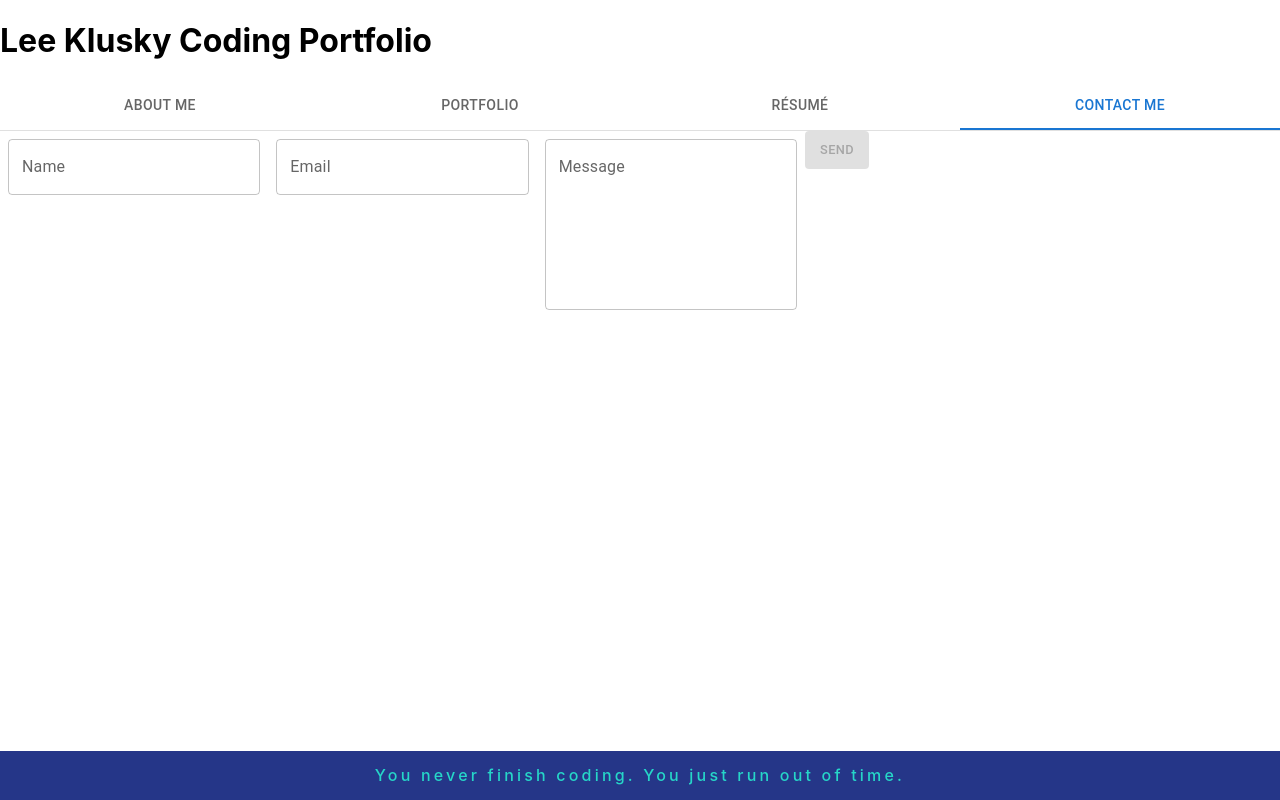
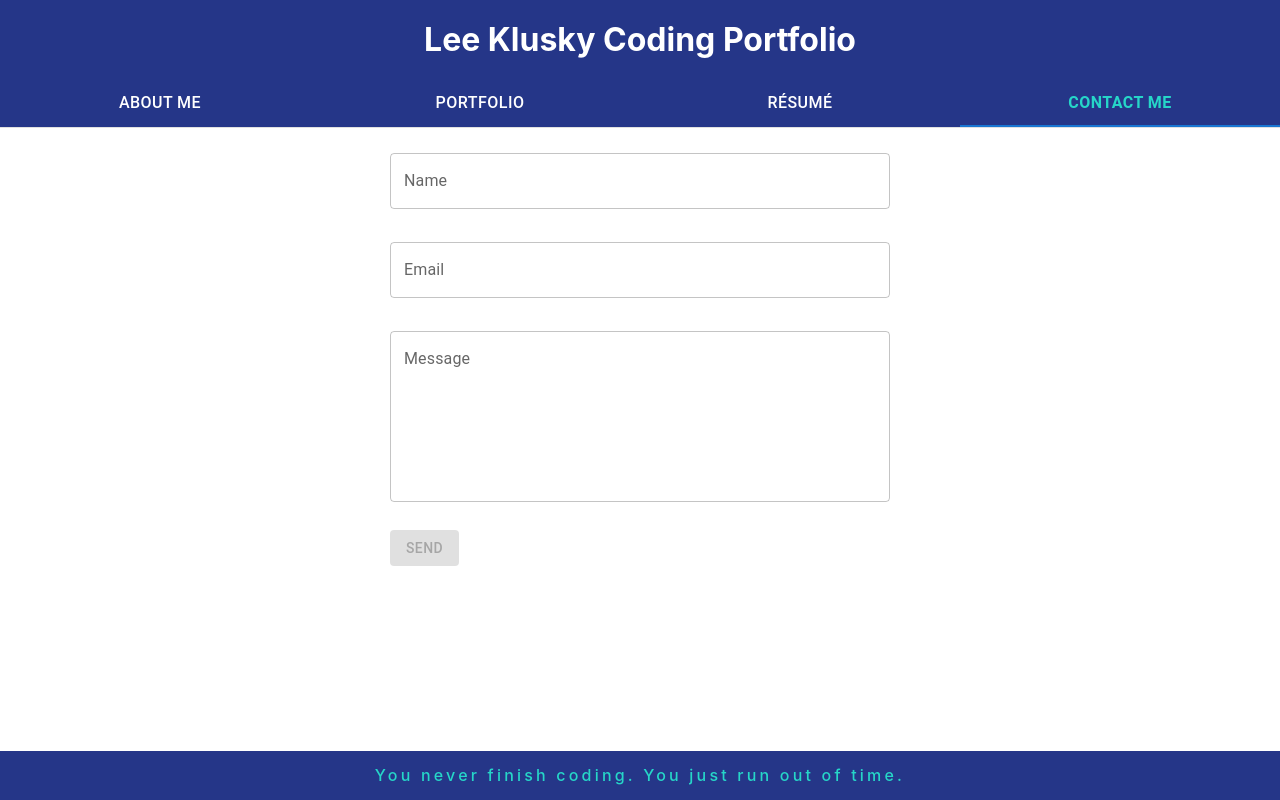
Before and after one commit to lkalliance/code-portfolio, a React (Create React App) app: page /contact in a window 1280 px wide. Built offline with nearby package versions, Linux system fonts and the light colour scheme; the HTML template or start-up script is replaced by a standard one.

Commit message:
Further styling broadly on page layout, and on contact form

```diff
--- a/src/App.css
+++ b/src/App.css
@@ -15,7 +15,29 @@ body {
   flex-grow: 1;
   position: relative;
   margin: 0;
-  padding-bottom: 50px;
+  padding-bottom: 80px;
+}
+
+h1 {
+  background-color: var(--primary);
+  color: white;
+  margin: 0;
+  text-align: center;
+  padding: 20px;
+}
+
+section {
+  margin: 20px auto;
+  padding: 0 20px;
+  max-width: 700px;
+}
+
+section#contact {
+  max-width: 500px;
+}
+
+.MuiTabs-root {
+  background-color: var(--primary);
 }
 
 #portfolio {
@@ -24,7 +46,6 @@ body {
   justify-content: center;
   align-items: start;
   flex-wrap: wrap;
-  margin: 0 auto;
 }
 
 #portfolio .techs {
@@ -42,8 +63,9 @@ body {
 }
 
 #portfolio .MuiPaper-root {
-  margin: 0 10px 20px;
+  margin: 0 auto 20px;
   background-color: var(--primary-light-bg);
+  max-width: 320px;
 }
 
 #portfolio .MuiCardHeader-root {
@@ -67,9 +89,29 @@ body {
   padding-top: 0;
 }
 
-button.MuiButtonBase-root {
-  font-size: 0.8em;
-  padding: 8px 0;
+#contact .MuiFormControl-root {
+  padding: 0;
+  width: 100%;
+  margin: 5px 0;
+}
+
+a.MuiButtonBase-root {
+  font-size: 1em;
+  padding: 0;
+  color: white;
+}
+
+a.MuiButtonBase-root.Mui-selected {
+  color: var(--secondary);
+  font-weight: 700;
+}
+
+img.headshot {
+  width: 100px;
+  float: left;
+  border: 3px solid black;
+  border-radius: 5px;
+  margin: 0 10px 10px 0;
 }
 
 footer {
--- a/src/components/About.tsx
+++ b/src/components/About.tsx
@@ -6,6 +6,7 @@ interface aboutProps {
 function About({ paragraphs, title }: aboutProps) {
   return (
     <section>
+      <img src="/images/lee_head_shot.png" className="headshot" />
       {paragraphs.map((graph, index) => (
         <p key={index}>{graph}</p>
       ))}
--- a/src/components/Contact.tsx
+++ b/src/components/Contact.tsx
@@ -43,7 +43,7 @@ function Contact() {
   };
 
   return (
-    <section>
+    <section id="contact">
       <Box
         component="form"
         sx={{
@@ -58,7 +58,7 @@ function Contact() {
             variant="outlined"
             id="name"
             label="Name"
-            helperText={nameAlert ? "Name is required" : ""}
+            helperText={nameAlert ? "Name is required" : " "}
             onChange={handleInput}
             onBlur={() => {
               toggleAlert("name", name, setNameAlert);
@@ -69,7 +69,7 @@ function Contact() {
             variant="outlined"
             id="email"
             label="Email"
-            helperText={emailAlert ? "A valid email is required" : ""}
+            helperText={emailAlert ? "A valid email is required" : " "}
             onChange={handleInput}
             onBlur={() => {
               toggleAlert("email", email, setEmailAlert);
@@ -82,7 +82,7 @@ function Contact() {
             label="Message"
             multiline
             rows={6}
-            helperText={messageAlert ? "A message is required" : ""}
+            helperText={messageAlert ? "A message is required" : " "}
             onChange={handleInput}
             onBlur={() => {
               toggleAlert("message", message, setMessageAlert);
--- a/src/components/Header.tsx
+++ b/src/components/Header.tsx
@@ -3,11 +3,7 @@ interface HeaderProps {
 }
 
 function Header({ title }: HeaderProps) {
-  return (
-    <div>
-      <h1>{title}</h1>
-    </div>
-  );
+  return <h1>{title}</h1>;
 }
 
 export { Header };
```
